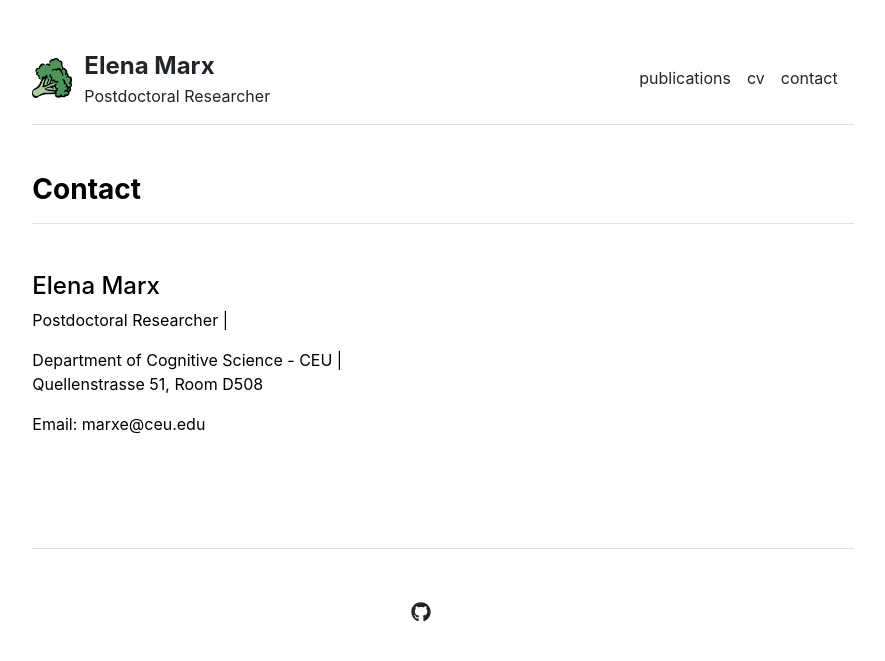
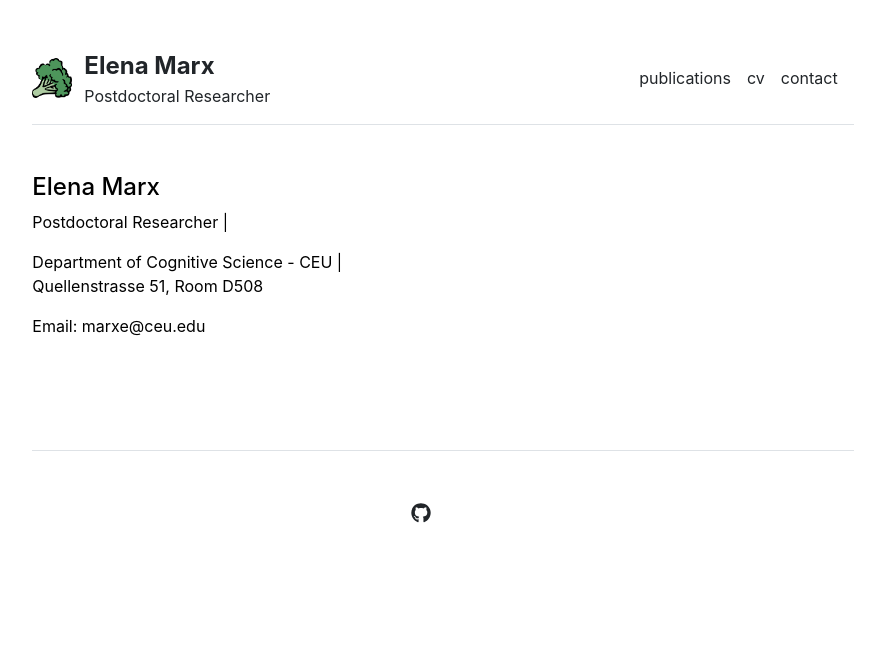
Before and after one commit to elena-marx/elena-marx.github.io, a Jekyll site: the page built from contact.md, in a window 1280 px wide. Shown: the top 661 px of the page, without its empty margins (197-1082 px from the left). Built offline with Jekyll 4.4.1, drawn with Linux system fonts in a browser that asks for light colours.

Commit message:
Remove page headings

```diff
--- a/_includes/contact.html
+++ b/_includes/contact.html
@@ -1,6 +1,6 @@
 <div class="row g-5 mb-5">
   <div>
-    <h3 class="fw-bold border-bottom pb-3 mb-5">Contact</h3>
+    <!--<h3 class="fw-bold border-bottom pb-3 mb-5">Contact</h3>-->
     {% for contact in site.data.settings.contacts %}
     <div class="row g-5 mb-5">
       <div class="col-md-6">
--- a/_includes/publications.html
+++ b/_includes/publications.html
@@ -1,6 +1,6 @@
 <div class="row g-5 mb-5">
   <div>
-    <h3 class="fw-bold border-bottom pb-3 mb-5">Publications</h3>
+    <!-- <h3 class="fw-bold border-bottom pb-3 mb-5">Publications</h3>-->
     {% if page.title == "Home" %}
       {% for item in site.data.publications.featured %}
         <p><a href="{{ item.url }}">{{ item.name }}</a></p>
--- a/_layouts/cv.html
+++ b/_layouts/cv.html
@@ -6,7 +6,7 @@ layout: default
 
 <div class="row g-5 mb-5">
   <div>
-    <h3 class="fw-bold border-bottom pb-3 mb-5">CV</h3>
+    <!--<h3 class="fw-bold border-bottom pb-3 mb-5">CV</h3>-->
     <div class="row g-5 mb-5">
       <div class="col-md-2">
         <h4>Education</h4>
```
